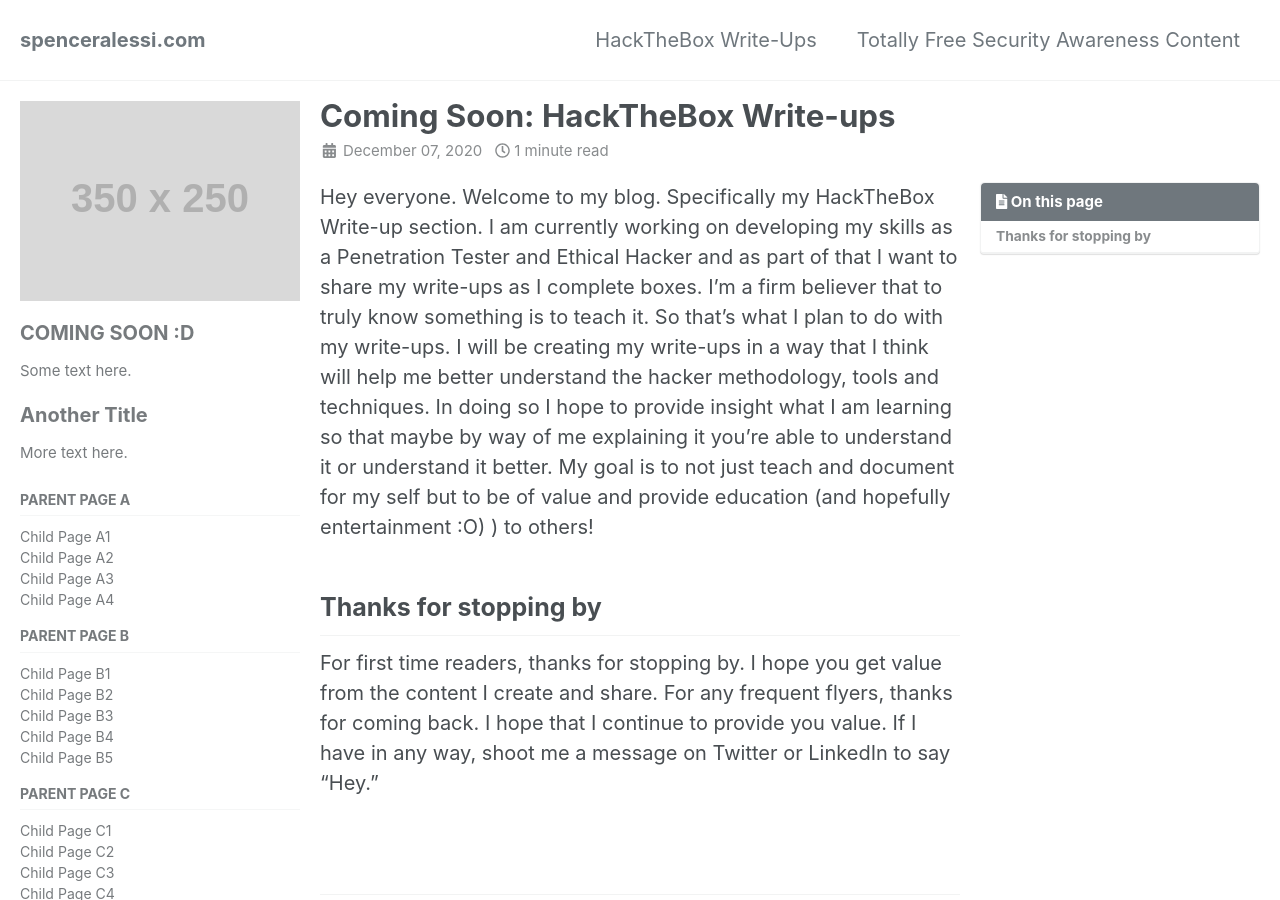
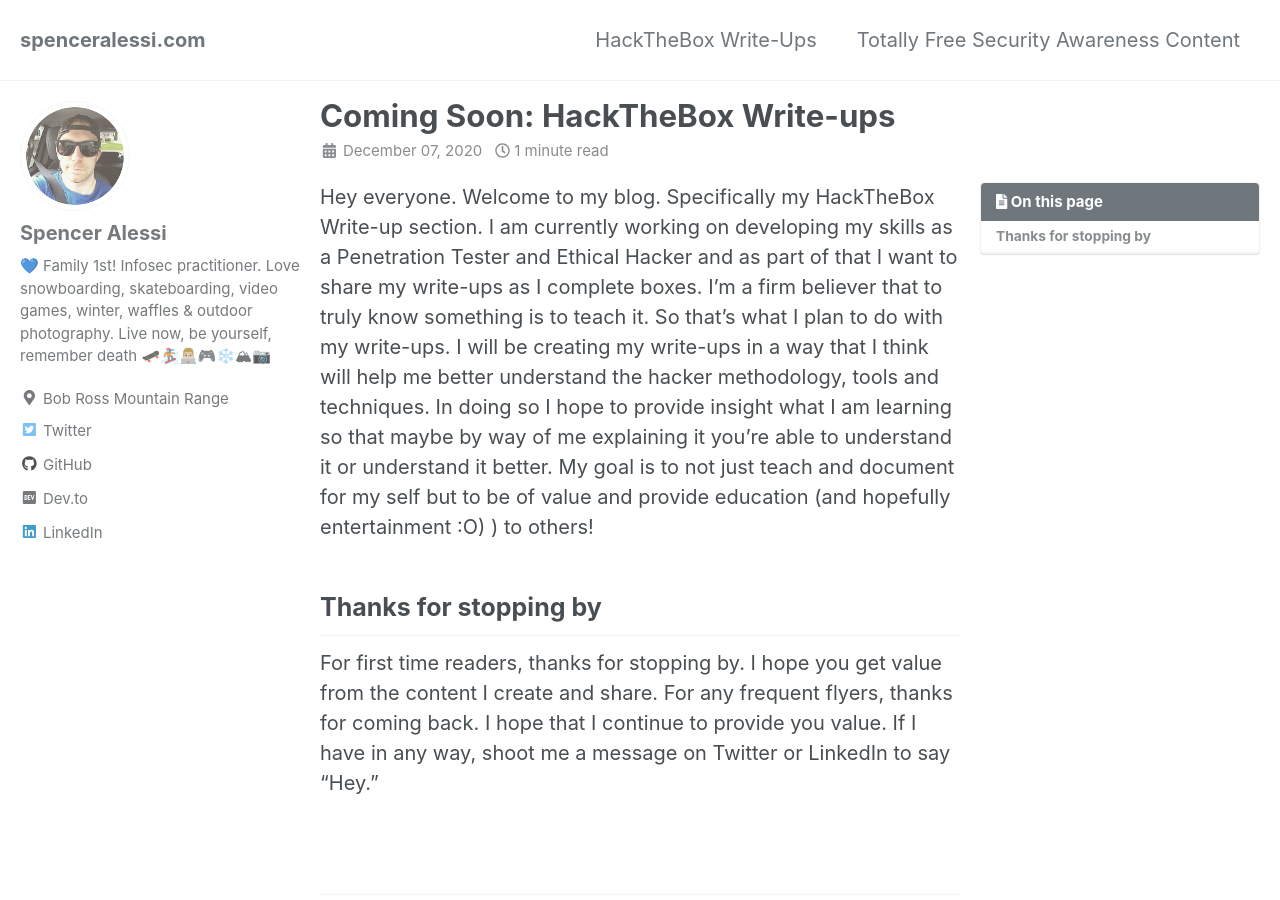
Before and after one commit to techspence/techspence.github.io, a Jekyll site: the page built from _hackthebox/2020-12-07-Coming-Soon-HackTheBox-Write-ups.md, in a window 1280 px wide and 900 px high. Built offline with Jekyll 4.4.1, drawn with Linux system fonts in a browser that asks for light colours; cached includes are drawn as plain includes.

Commit message:
think I got it where I want it

```diff
--- a/_data/navigation.yml
+++ b/_data/navigation.yml
@@ -29,21 +29,3 @@ coming-soon:
         url: /
       - title: "Child Page B5"
         url: /
-  - title: "Parent Page C"
-    children:
-      - title: "Child Page C1"
-        url: /
-      - title: "Child Page C2"
-        url: /
-      - title: "Child Page C3"
-        url: /
-      - title: "Child Page C4"
-        url: /
-      - title: "Child Page C5"
-        url: /
-  - title: "Parent Page D"
-    children:
-      - title: "Child Page D1"
-        url: /
-      - title: "Child Page D2"
-        url: /
--- a/_hackthebox/2020-12-07-Coming-Soon-HackTheBox-Write-ups.md
+++ b/_hackthebox/2020-12-07-Coming-Soon-HackTheBox-Write-ups.md
@@ -4,15 +4,7 @@ title: "Coming Soon: HackTheBox Write-ups"
 date: 2020-12-07
 collection: hackthebox
 taxonomy: hackthebox
-author_profile: false
-sidebar:
-  - title: "COMING SOON :D"
-    image: http://placehold.it/350x250
-    image_alt: "image"
-    text: "Some text here."
-  - title: "Another Title"
-    text: "More text here."
-    nav: coming-soon
+author_profile: true
 ---
 Hey everyone. Welcome to my blog. Specifically my HackTheBox Write-up section. I am currently working on developing my skills as a Penetration Tester and Ethical Hacker and as part of that I want to share my write-ups as I complete boxes. I'm a firm believer that to truly know something is to teach it. So that's what I plan to do with my write-ups. I will be creating my write-ups in a way that I think will help me better understand the hacker methodology, tools and techniques. In doing so I hope to provide insight what I am learning so that maybe by way of me explaining it you're able to understand it or understand it better. My goal is to not just teach and document for my self but to be of value and provide education (and hopefully entertainment :O) ) to others!
 
```
Also changed, not shown: _pages/hackthebox.md (+9 -1 lines).
